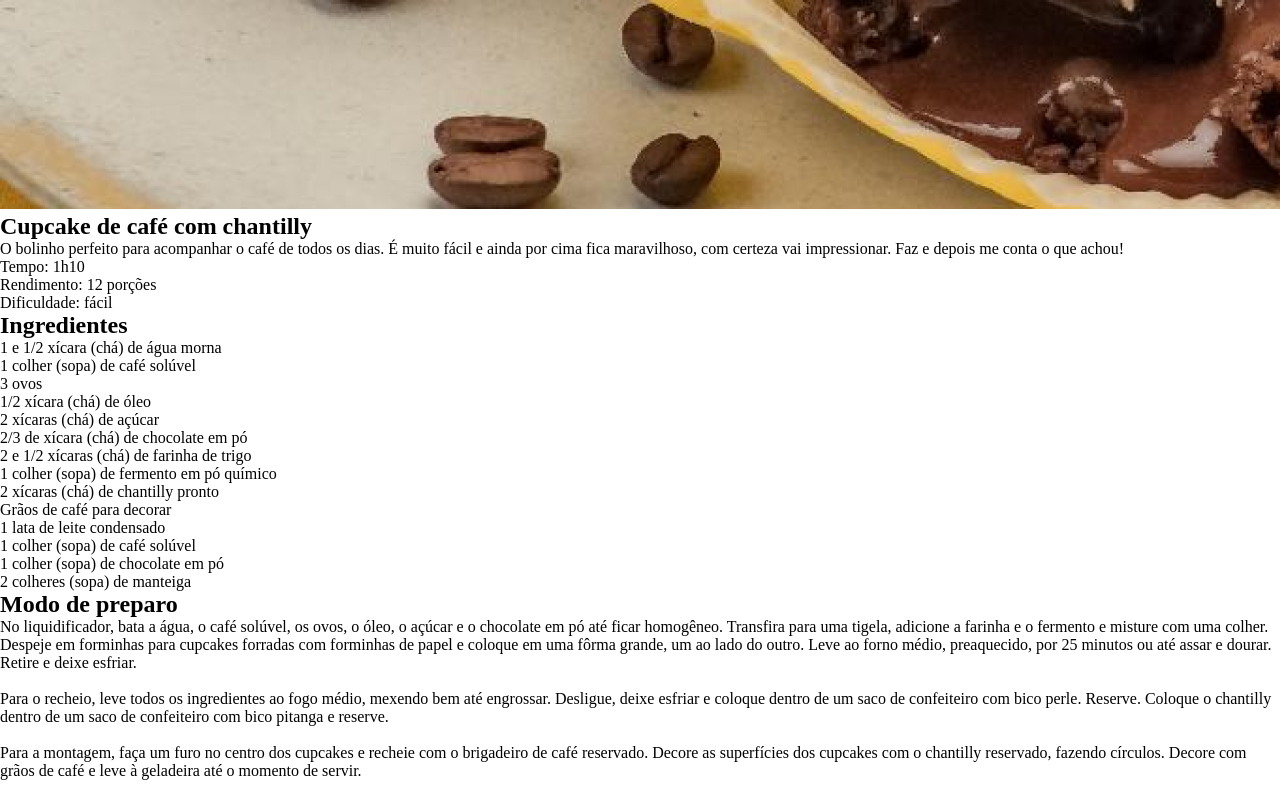
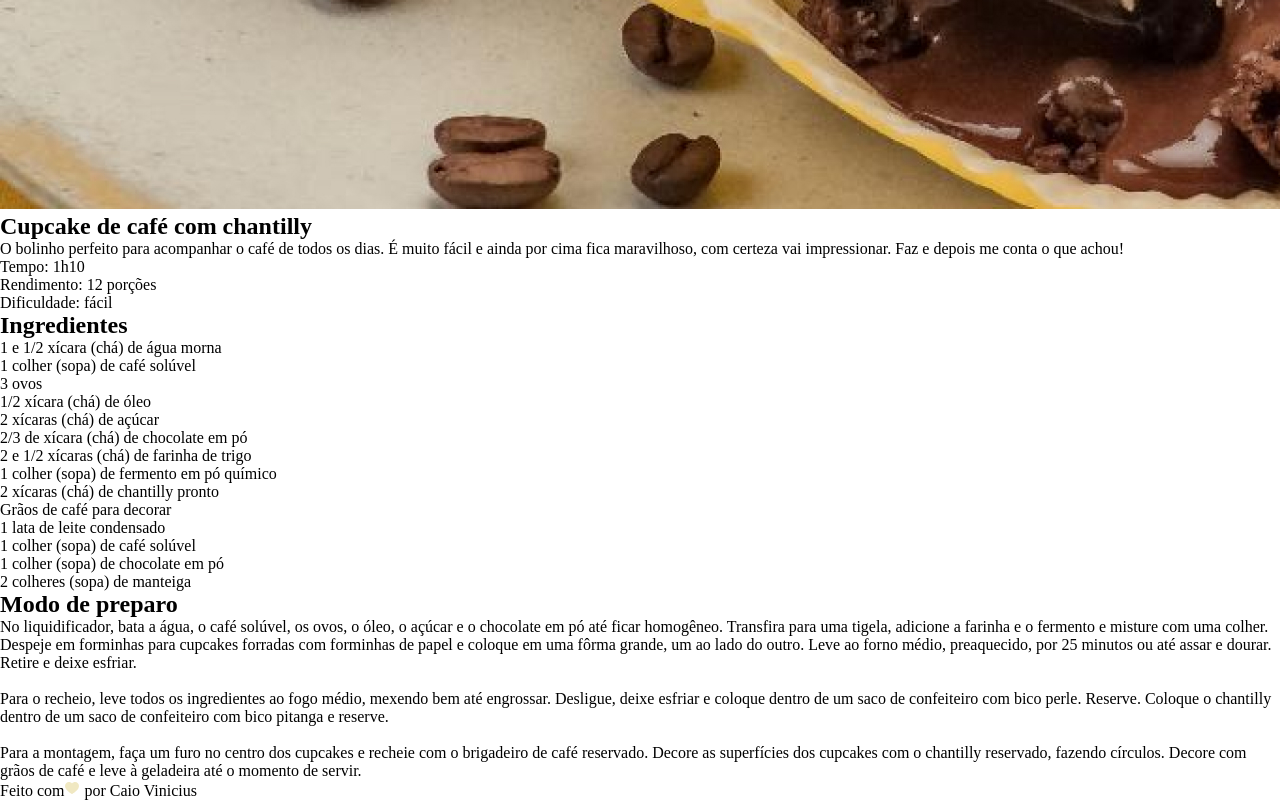
Before and after one commit to Vinicius-Araujo-fullstack/Pagina_de_receita-Rocketseat, a plain HTML site: page index.html in a window 1280 px wide. Shown: the part 991-1791 px from the top of the page. Drawn offline with Linux system fonts and the light colour scheme.

Commit message:
adiciona rodapé com créditos ao autor

```diff
--- a/index.html
+++ b/index.html
@@ -68,6 +68,15 @@
           </p>
         </section>
       </main>
+      <footer>
+        <p>
+          Feito com<img
+            src="./assets/ph_heart-fill.svg"
+            alt="ph_heart-fill.svg"
+          />
+          por Caio Vinicius
+        </p>
+      </footer>
     </div>
   </body>
 </html>
```
